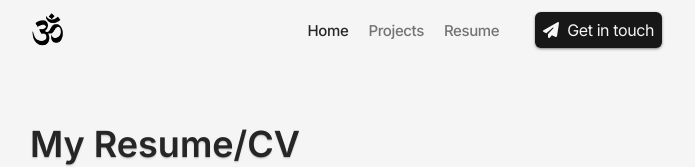
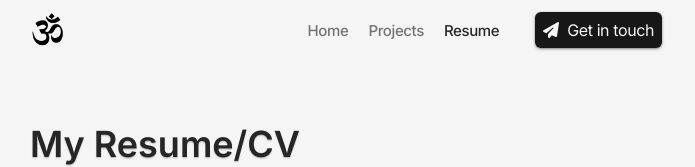
Before and after one commit to omkashyap28/portfolio, a Next.js app: page /resume in a window 1280 px wide. Shown: the top 167 px of the page, without its empty margins (294-989 px from the left). Built offline with nearby package versions, Linux system fonts and the light colour scheme.

Commit message:
enhance Navbar component to manage active page state based on pathname and improve navbar toggle functionality

```diff
--- a/src/app/ui/navbar.jsx
+++ b/src/app/ui/navbar.jsx
@@ -8,11 +8,13 @@ import clsx from "clsx";
 import { FaPaperPlane } from "react-icons/fa6";
 import { useGSAP } from "@gsap/react";
 import gsap from "gsap";
+import { usePathname } from "next/navigation";
 
 export default function Navbar() {
 
   const [activePage, setActivePage] = useState("home");
   const [navbarToggle, setNavbarToggle] = useState(false);
+  const pathname = usePathname();
 
   function toogleNavbar() {
     setNavbarToggle(toggle => !toggle)
@@ -30,6 +32,19 @@ export default function Navbar() {
   useEffect(() => {
     window.document.body.style.overflow = navbarToggle ? "hidden" : "auto"
   }, [navbarToggle])
+
+  useEffect(() => {
+    if (pathname === "/") {
+      (() => {
+        setActivePage("home")
+      }
+      )();
+    } else {
+      (() => {
+        setActivePage(pathname.replace("/", ""));
+      })()
+    }
+  }, [pathname]);
 
   return (
     <header className="sticky top-0 z-999 w-full py-3 bg-gray-0 bg-neutral-100/80">
@@ -89,7 +104,7 @@ export default function Navbar() {
 
       </nav >
       <div className={clsx(
-        "fixed z-9999 flex flex-col gap-6 justify-center items-center top-0 h-screen w-screen bg-black text-neutral-100 transform duration-400 p-4 md:hidden",
+        "fixed z-9999 flex flex-col gap-6 justify-center items-center top-0 h-screen w-102 bg-black text-neutral-100 transform duration-400 p-4 md:hidden",
         {
           "right-0": navbarToggle,
           "-right-full": !navbarToggle
@@ -104,11 +119,16 @@ export default function Navbar() {
         {
           navbarLinks.map(({ title, slug }) => (
             <span key={title}
-              onClick={() => setActivePage(title)}
+              onClick={() => { setActivePage(title); setNavbarToggle() }}
             >
               <Link
-                className="text-2xl capitalize tracking-tight font-medium text-neutral-500"
-                href={slug}
+                className={clsx(
+                  "text-3xl capitalize tracking-tight font-medium",
+                  {
+                    "text-neutral-100": activePage === title,
+                    "text-neutral-500": activePage !== title
+                  }
+                )} href={slug}
               >
                 {title}
               </Link>
```
